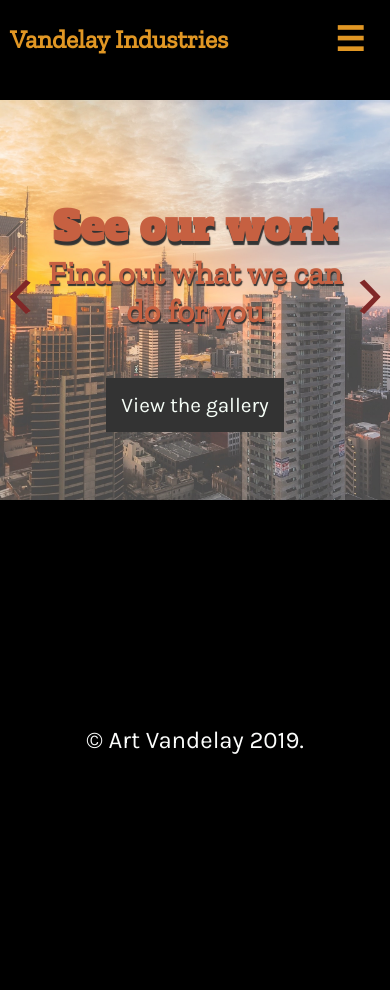
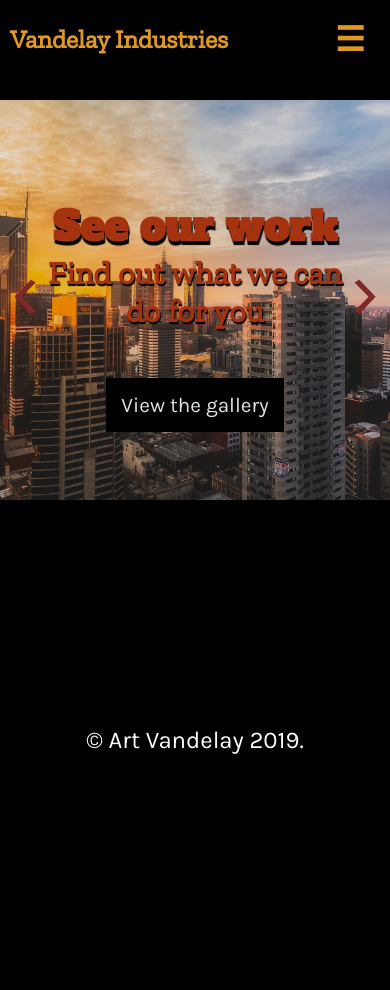
Before and after one commit to russelljkennedy/vandelay-industries, a Jekyll site: the page built from index.html, in a window 390 px wide. Built offline with Jekyll 4.4.1, drawn with Linux system fonts in a browser that asks for light colours.

Commit message:
Responsive styling

```diff
--- a/_layouts/default.html
+++ b/_layouts/default.html
@@ -15,7 +15,7 @@
   <link rel="stylesheet" href="/css/style.css">
   <link rel="icon" href="/favicon.ico">
 </head>
-  <body>
+  <body{% if page.url == "/" %} class="home"{% endif %}>
       <!-- Wrapper -->
       <div class="vl-wrap">
         <!-- Main nav -->
--- a/css/style.css
+++ b/css/style.css
@@ -23,6 +23,9 @@
   color: var(--font);
   font-family: 'Karla', Roboto, sans-serif;
   font-size: 1.5em;
+}
+.home {
+  background: var(--black);
 }
 h1,h2,h3,h4 {
   font-family: 'Zilla Slab', serif;
@@ -273,7 +276,7 @@
   min-height: 800px;
   width: 100%;
   text-align: center;
-  opacity: 0.8;
+  opacity: 0.9;
 }
 .slider-image-1 {
   background-image: url(../img/slider/01-architect.jpeg);
@@ -684,12 +687,6 @@
   .prev, .next {
     top: 245px;
   }
-  .prev {
-    left: -5px;
-  }
-  .next {
-    right: -5px;
-  }
   h1.title {
     font-size: 3rem;
   }
@@ -697,9 +694,24 @@
     padding: 15px 0;
   }
 }
+/* Medium mobile */
+@media only screen and (max-width:375px) {
+  [class*="slider-image-"]{
+    min-height: 350px;
+  }
+  h1.hero-title {
+    padding-top: 15px;
+  }
+  .prev, .next {
+    top: 185px;
+  }
+}
 @media only screen and (max-width:350px) {
   h1.hero-title {
-    padding-top: 15px;
+    font-size: 2.1rem;
+  }
+  h2.hero-sub {
+    font-size: 1.7rem;
   }
 }
 @media only screen and (max-width:300px) {
@@ -720,4 +732,10 @@
   p.date {
     font-size: 1rem;
   }
+  h1.hero-title {
+    padding-bottom: 120px;
+  }
+  h2.hero-sub {
+    display: none;
+  }
 }
```
